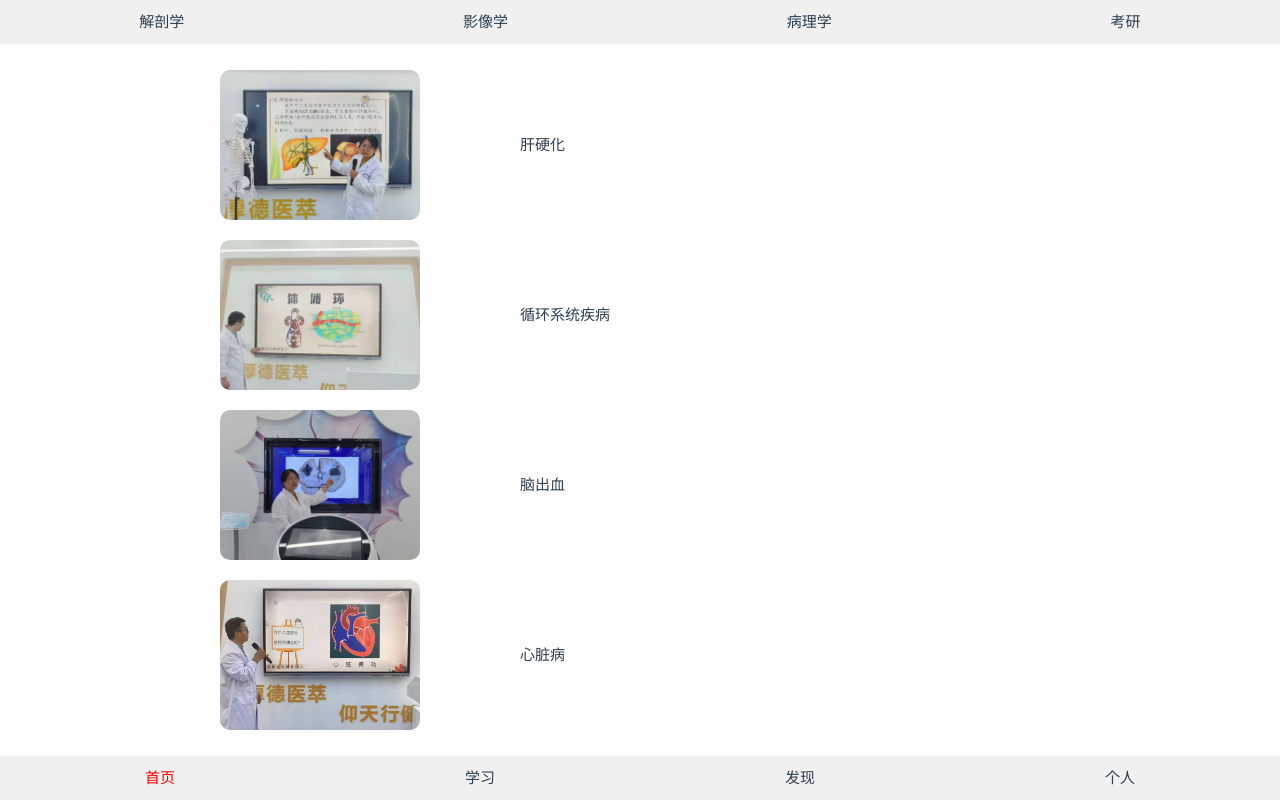
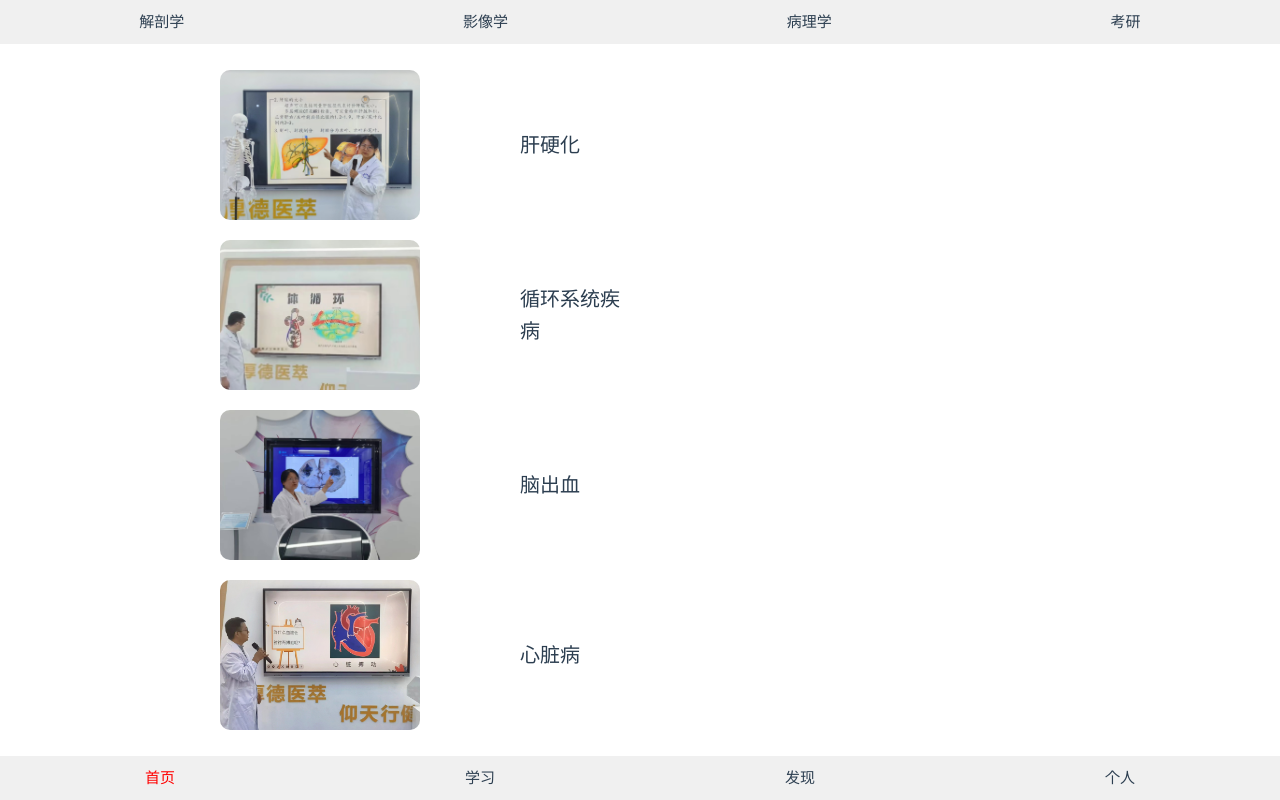
Before and after one commit to bitpurleclude/specimen, a Vue app in the folder specimen-electron-app/: page /learn/pathology in a window 1280 px wide. Built offline with nearby package versions, Linux system fonts and the light colour scheme.

Commit message:
个人信息

```diff
--- a/specimen-electron-app/src/components/pictures-descriptions.vue
+++ b/specimen-electron-app/src/components/pictures-descriptions.vue
@@ -4,7 +4,7 @@
       <img :src="Url" alt="specimen"/>
     </div>
     <!--固定一块区域用于显示文本，避免因为文本长度不同导致图片位置被改变-->
-    <div style="width: 100px;">
+    <div style="width: 100px; font-size: 20px">
       <p>{{ Name }}</p>
     </div>
   </div>
```
